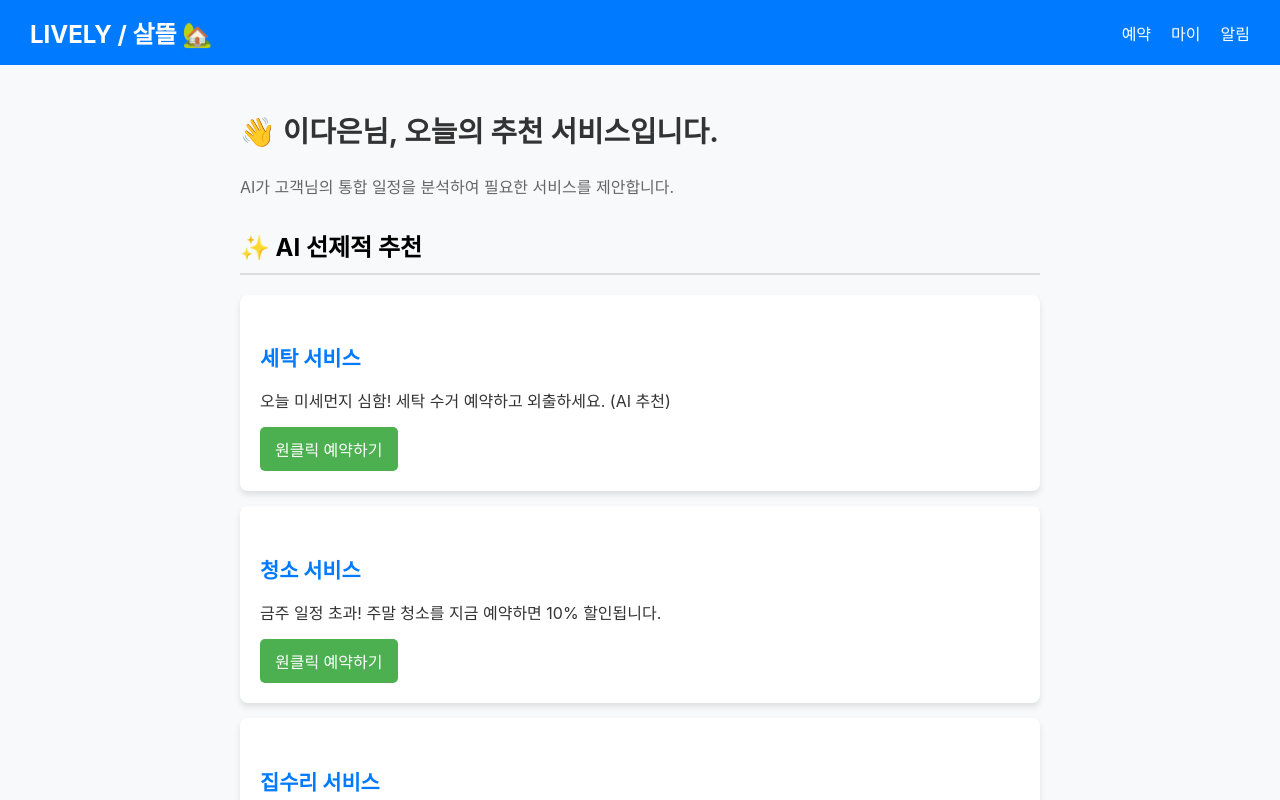
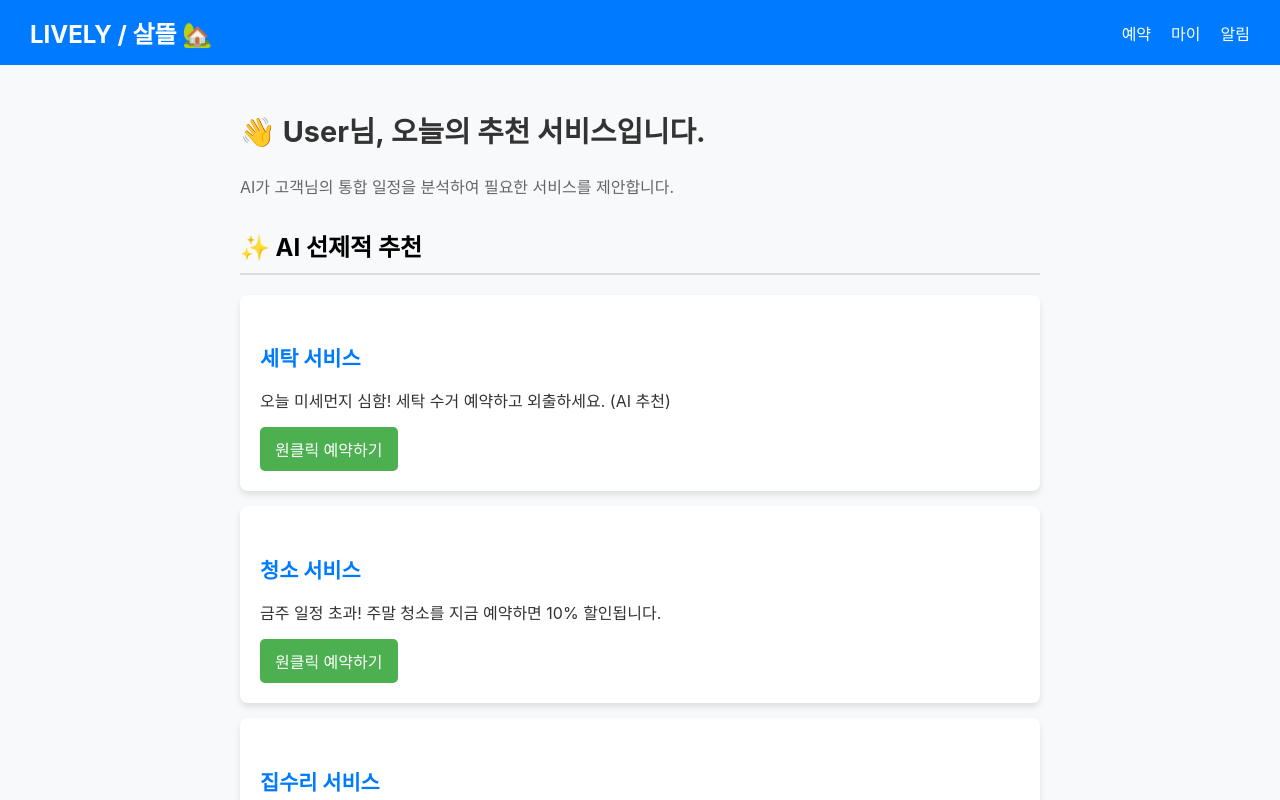
Before and after one commit to sososoosoo/Lively, a React (Create React App) app: page / in a window 1280 px wide. Shown: the top 800 px of the page. Built offline with nearby package versions, Linux system fonts and the light colour scheme.

Commit message:
change user name

```diff
--- a/src/components/Home.js
+++ b/src/components/Home.js
@@ -40,7 +40,7 @@ function Home() {
     const [recommendations, setRecommendations] = useState([]);
     const [isLoading, setIsLoading] = useState(true);
     const navigate = useNavigate();
-    const userId = '이다은';
+    const userId = 'User';
 
     useEffect(() => {
         const loadRecommendations = async () => {
```
